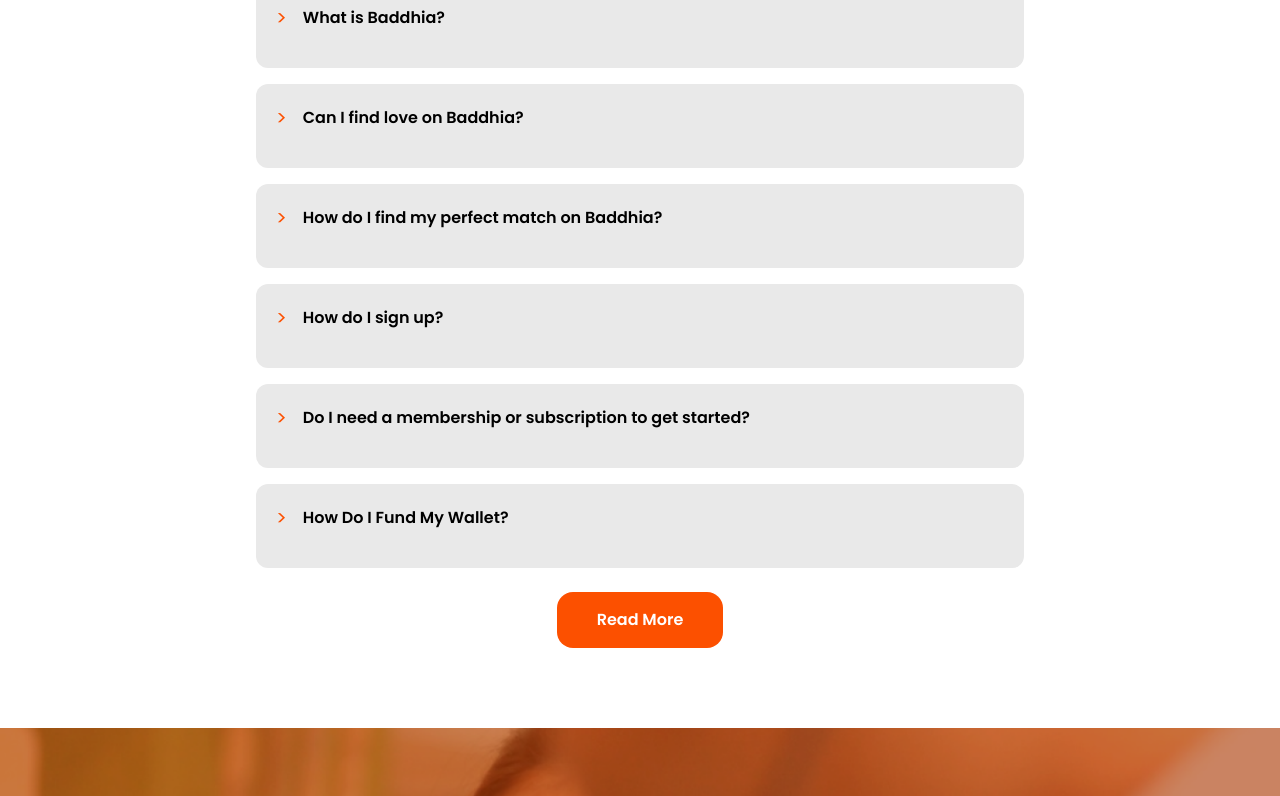
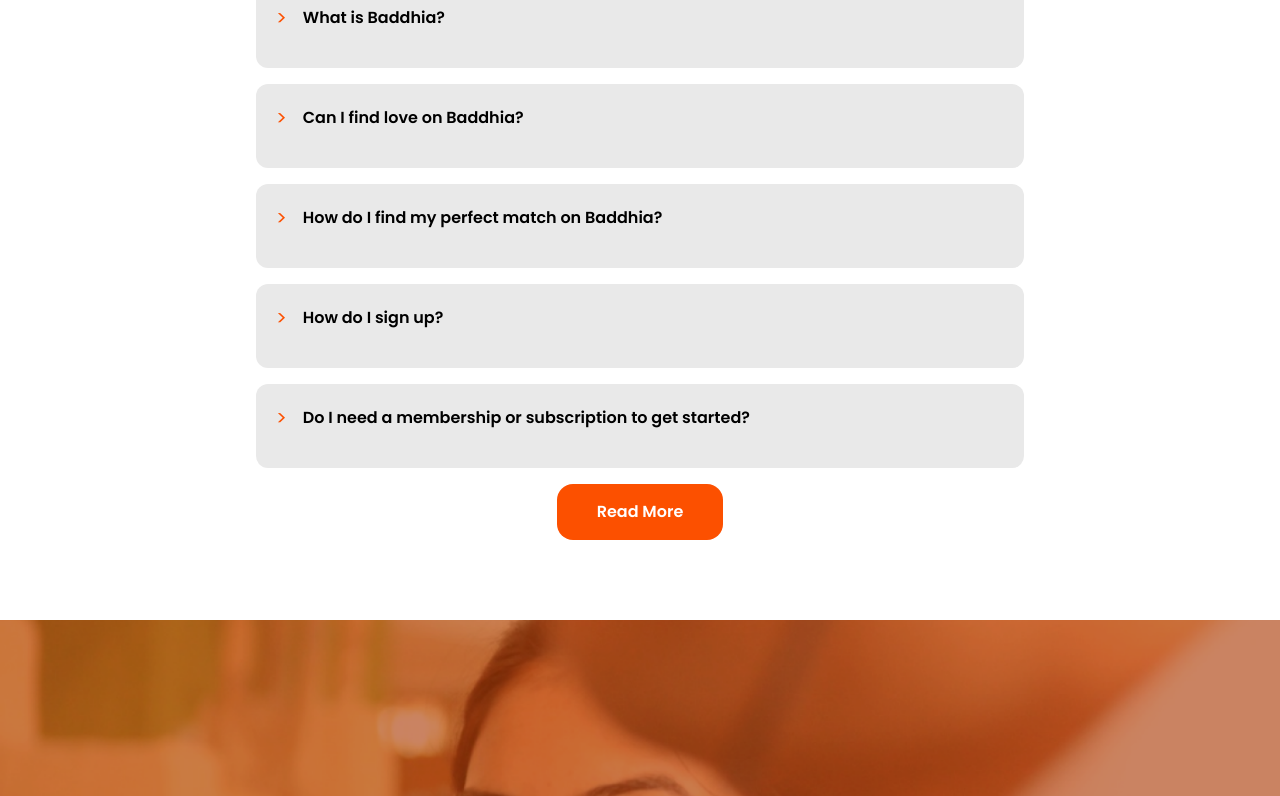
Before and after one commit to Tolutoon/baddhia, a React (Vite) app: page /support in a window 1280 px wide. Shown: the part 300-1096 px from the top of the page. Built offline with nearby package versions, Linux system fonts and the light colour scheme.

Commit message:
in progress

```diff
--- a/src/components/CardBenefits.jsx
+++ b/src/components/CardBenefits.jsx
@@ -39,7 +39,7 @@ function CardBenefits() {
           </div>
         </div>
       </div>
-      <div className="flex pt-20 md:pt-0 items-center flex-col-reverse md:flex-row justify-center w-full gap-[84px] mx-auto">
+      <div className="flex pt-20 md:pt-10 items-center flex-col-reverse md:flex-row justify-center w-full gap-[84px] mx-auto">
         <div className="flex flex-col gap-[26px]">
           <h2 className="text-4xl xl:text-5xl text-left font-semibold">
             Shop <span className="text-baddhia-orange">&</span> <br /> Exchange
--- a/src/components/FaqTest.jsx
+++ b/src/components/FaqTest.jsx
@@ -9,7 +9,6 @@ function FaqTest() {
     { id: 3, active: false },
     { id: 4, active: false },
     { id: 5, active: false },
-    { id: 6, active: false },
   ]);
 
   const handleToggleActive = (itemId) => {
@@ -332,102 +331,6 @@ function FaqTest() {
             </ol>
           </div>
         </div>
-        <div className="flex flex-col bg-[#e9e9e9] rounded-xl p-5 md:w-[60vw] w-[80vw] group mb-2">
-          <div
-            className="flex items-center gap-4 mb-4 cursor-pointer"
-            onClick={() => handleToggleActive(6)}
-          >
-            <div
-              className={`text-xl text-baddhia-orange cursor-pointer ${
-                items[5].active ? "rotate-90" : ""
-              }`}
-            >
-              {">"}
-            </div>
-            <div
-              className={`font-semibold ${
-                items[5].active ? "group-[.is-active]:font-bold" : ""
-              }`}
-            >
-              <h3>How Do I Fund My Wallet?</h3>
-            </div>
-          </div>
-          <div
-            className={`overflow-hidden ${
-              !items[5].active ? "max-h-0" : "max-h-fit"
-            } text-gray-500`}
-          >
-            <h3 className="font-semibold mb-2">
-              1. How to Fund your Baddhia Main Wallet.
-            </h3>
-            <ol className="gap-2 flex flex-col pl-2">
-              <li>
-                {" "}
-                ✓ Tap <strong>Wallet</strong> on the side navigation menu of the
-                home page.
-              </li>
-              <li>
-                ✓ Tap <strong>Fund Wallet</strong> on the Main Wallet interface.
-              </li>
-              <li> ✓ Enter the amount you want to fund e.g., $50.</li>
-              <li>
-                ✓ Select your preferred payment method e.g.,
-                <li className="pl-4 md:px-10 mt-2">
-                  a) <strong>Pay with Card</strong> (Enter your card details).
-                  Note that the CVC is the last three digits behind your card.
-                </li>
-                <li className="pl-4 md:px-10 mt-2">
-                  b) <strong>Pay with Bank</strong> (Select your bank from the
-                  list of banks).
-                </li>
-                <li className="pl-4 md:px-10 mt-2">
-                  c) <strong>Pay with Transfer </strong>(Copy the generated
-                  account number and make a transfer to it).
-                </li>
-                <li className="pl-4 md:px-10 mt-2">
-                  d) <strong>Pay with USSD: </strong>Select your bank and dial
-                  the USSD code on your phone.
-                </li>
-              </li>{" "}
-              <li>
-                ✓ Tap <strong>Continue.</strong>
-              </li>
-              <li>
-                ✓ Follow the prompts to <strong>Pay</strong>.
-              </li>
-              <li>✓ Congrats! You’ve successfully funded your wallet.</li>
-            </ol>
-            <h3 className="font-semibold mb-2 mt-2">
-              2. What to do if your Money isn’t Reflecting after Funding your
-              Main Wallet
-            </h3>
-            <ol className="gap-2 flex flex-col pl-4">
-              <li>
-                ✓ Exit the “Main Wallet” interface and return to home page.
-              </li>
-              <li>
-                ✓ Tap <strong>Wallet</strong> on the side navigation menu of the
-                home page to return to the “Main Wallet” interface.
-              </li>
-            </ol>
-            <h3 className="font-semibold mb-2 pl-4 mt-2">
-              If the above did not work;
-            </h3>
-            <ol className="flex gap-2 flex-col pl-4">
-              <li>✓ Check your email for a payment receipt.</li>
-              <li>
-                ✓ If you got an email showing “Transaction Successful”, please
-                reach out to Baddhia customer support via support@baddhia.ng or
-                chat +234 706 207 2194.
-              </li>
-              <li>
-                ✓ If you didn’t get any email, it means the transaction wasn’t
-                successful i.e., wait for another 12- 24hrs for your bank to
-                reverse the money.
-              </li>
-            </ol>
-          </div>
-        </div>
         <Link to={"/faq"} onClick={scrollToTop}>
           <button
             type="submit"
--- a/src/components/Press.jsx
+++ b/src/components/Press.jsx
@@ -7,7 +7,7 @@ import PressCarousel from "./TestPress";
 function Press() {
   return (
     <section className="px-5 md:px-20 md:mb-20">
-      <h2 className="xl:text-3xl text-3xl font-semibold mx-auto xl:mb-20 md:mb-10 text-center">
+      <h2 className="xl:text-4xl text-3xl font-semibold mx-auto xl:mb-20 md:mb-10 text-center">
         Baddhia In The <span className="text-baddhia-orange">Press</span>
       </h2>
       <div className="md:flex md:flex-row flex-col justify-center items-center gap-8 hidden">
@@ -23,7 +23,7 @@ function Press() {
               {/* Added target="_blank" for opening links in a new tab */}
               <button
                 type="submit"
-                className="bg-baddhia-orange py-2 px-6 rounded-[16px] font-semibold md:text-base text-[12px] text-white transition-all duration-300 hover:scale-105"
+                className="bg-baddhia-orange py-2 px-6 rounded-[16px] font-semibold text-[12px] text-white transition-all duration-300 hover:scale-105"
               >
                 Read More
               </button>
```
